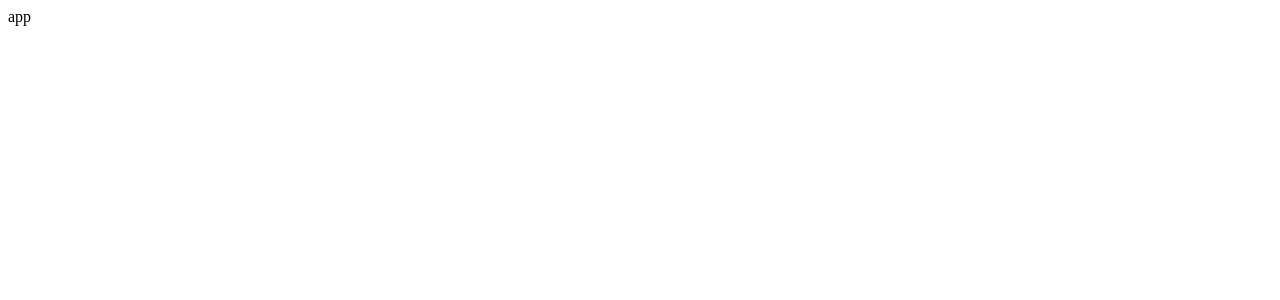
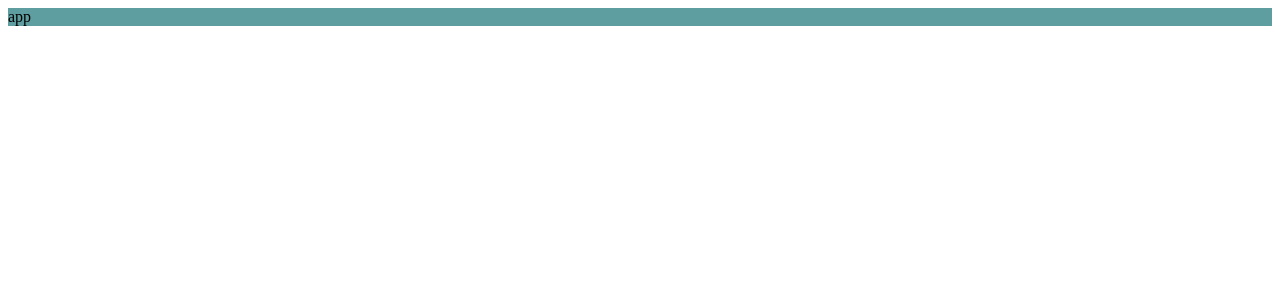
Before and after one commit to cqhaisenbao/blog-schema, a React (Create React App) app: page / in a window 1280 px wide. Shown: the top 300 px of the page. Built offline with nearby package versions, Linux system fonts and the light colour scheme.

Commit message:
ci: add sass

```diff
--- a/package.json
+++ b/package.json
@@ -43,6 +43,8 @@
     ]
   },
   "devDependencies": {
+    "sass": "^1.49.9",
+    "sass-loader": "^12.3.0",
     "@commitlint/cli": "^16.2.1",
     "@commitlint/config-conventional": "^16.2.1",
     "eslint-config-prettier": "^8.5.0",
--- a/src/App.tsx
+++ b/src/App.tsx
@@ -1,7 +1,8 @@
 import React from "react";
+import styles from "./style.module.scss";
 
 function App() {
-  return <div className="App">app</div>;
+  return <div className={styles.xx}>app</div>;
 }
 
 export default App;
--- /dev/null
+++ b/src/global.d.ts
@@ -0,0 +1 @@
+declare module "*.scss";
--- /dev/null
+++ b/src/style.module.scss
@@ -0,0 +1,3 @@
+.xx{
+  background: cadetblue;
+}
```
